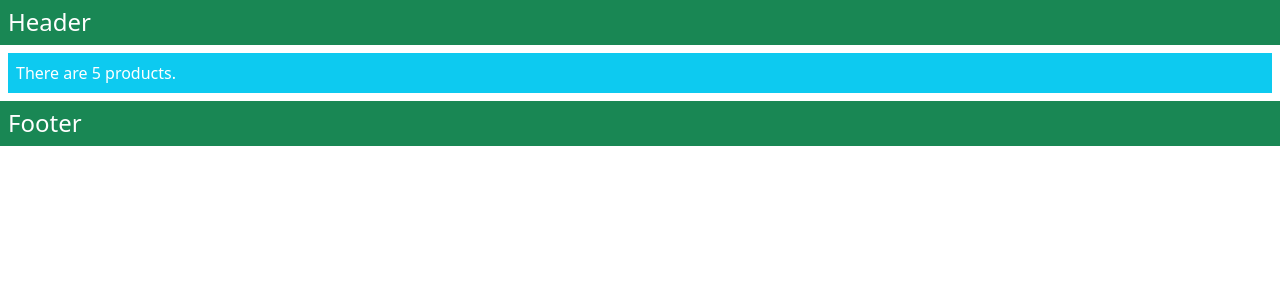
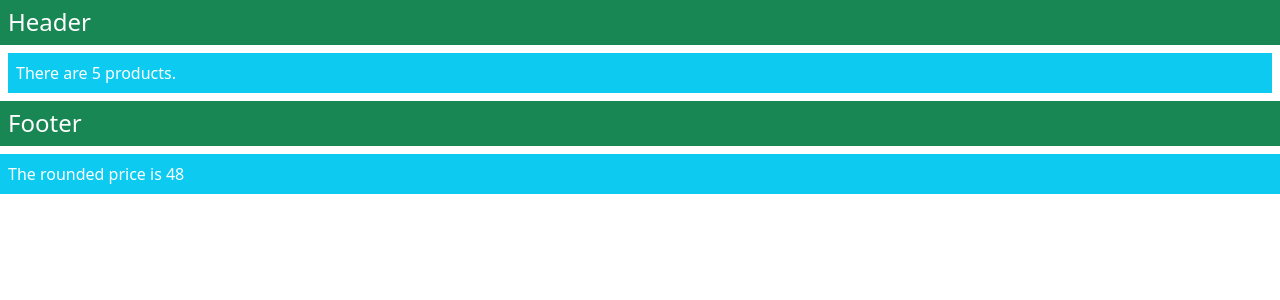
Before and after one commit to dmyers82/AngularProjects, an Angular app in the folder AngularPartII/Chapter 13 Built In Directives/builtindirectives/: page / in a window 1280 px wide. Shown: the top 300 px of the page. Built offline with nearby package versions, Linux system fonts and the light colour scheme.

Commit message:
Removed fontSizeWithUnits, counter variables

```diff
--- a/AngularPartII/Chapter 13 Built In Directives/builtindirectives/src/app/component.ts
+++ b/AngularPartII/Chapter 13 Built In Directives/builtindirectives/src/app/component.ts
@@ -37,14 +37,11 @@
         return product.id;
     }
 
-    targetName: string = "Kayak";
-
-    fontSizeWithUnits: string = "30px";
-    fontSizeWithoutUnits: string= "30";
-
-    counter: number = 1;
-
     get nextProduct(): Product {
         return this.model.getProducts().shift();
     }
+
+    getProductPrice(index: number): number {
+        return Math.floor(this.getProduct(index).price);
+    }
 }
--- a/AngularPartII/Chapter 13 Built In Directives/builtindirectives/src/app/template.html
+++ b/AngularPartII/Chapter 13 Built In Directives/builtindirectives/src/app/template.html
@@ -16,25 +16,6 @@
     [ngTemplateOutletContext]="{title: 'Footer'}">
 </ng-template>
 
-<!-- <div class="bg-info p-2 text-white">
-    Next Product is {{nextProduct.name}}
+<div class="bg-info p-2 text-white">
+    The rounded price is {{getProductPrice(1)}}
 </div>
-
-<div class="bg-info p-2">
-    Counter: {{counter = counter + 1}}
-</div>
-
-<table class="table table-sm table-bordered mt-1">
-    <tr class="text-dark">
-        <th></th><th>Name</th><th>Category</th><th>Price</th>
-    </tr>
-    <tr *ngFor="let item of getProducts(); let i = index; let odd = odd;
-        let first = first; let last = last; trackBy:getKey" class="text-white"
-        [class.bg-primary]="odd" [class.bg-info]="!odd"
-        [class.bg-warning]="first || last">
-        <td>{{item.name}}</td>
-        <td>{{item.category}}</td>
-        <td>{{item.price}}</td>
-        <td *ngIf="!last">{{item.price}}</td>
-    </tr>
-</table> -->
```
